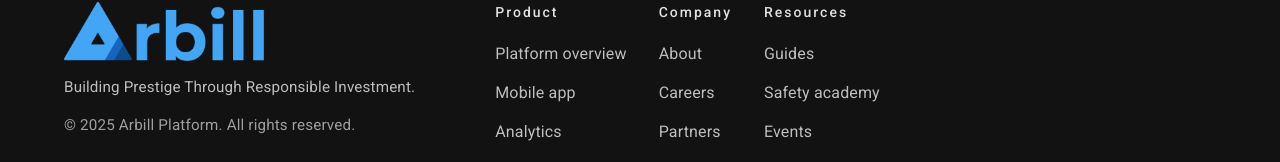
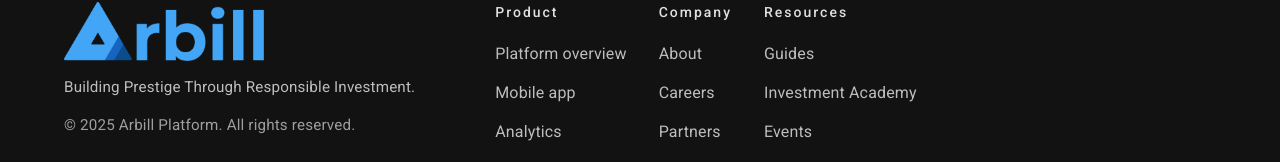
Before and after one commit to arbill-platform/landing-page, a React (Vite) app: page /about in a window 1280 px wide. Shown: the part 3733-3895 px from the top of the page. Built offline with nearby package versions, Linux system fonts and the light colour scheme.

Commit message:
Update version in package.json; modify footer resource link and navbar title for clarity

```diff
--- a/package.json
+++ b/package.json
@@ -1,6 +1,6 @@
 {
   "name": "landing-page",
-  "version": "0.1.0",
+  "version": "0.1.2",
   "private": true,
   "type": "module",
   "scripts": {
--- a/src/components/Footer.jsx
+++ b/src/components/Footer.jsx
@@ -4,7 +4,7 @@ import logo from '../assets/images/logo-full.png';
 const footerLinks = {
   Product: ['Platform overview', 'Mobile app', 'Analytics', 'Compliance'],
   Company: ['About', 'Careers', 'Partners', 'News'],
-  Resources: ['Guides', 'Safety academy', 'Events', 'Support'],
+  Resources: ['Guides', 'Investment Academy', 'Events', 'Support'],
 };
 
 function Footer() {
--- a/src/components/Navbar.jsx
+++ b/src/components/Navbar.jsx
@@ -74,31 +74,6 @@ function Navbar({ items }) {
                 width: 'auto',
               }}
             />
-            {/* <Box
-              component="span"
-              sx={{
-                width: 42,
-                height: 42,
-                borderRadius: 2,
-                bgcolor: 'primary.main',
-                display: 'inline-flex',
-                alignItems: 'center',
-                justifyContent: 'center',
-                color: 'common.white',
-                fontWeight: 700,
-                fontSize: 18,
-              }}
-            >
-              A
-            </Box>
-            <Box>
-              <Typography variant="subtitle2" sx={{ letterSpacing: 3, color: 'text.secondary' }}>
-                ARBILL
-              </Typography>
-              <Typography variant="caption" sx={{ color: 'text.secondary' }}>
-                Safety Intelligence Platform
-              </Typography>
-            </Box> */}
           </Stack>
 
           <Stack
@@ -151,7 +126,7 @@ function Navbar({ items }) {
             <Typography variant="subtitle2" sx={{ letterSpacing: 3, color: 'text.secondary' }}>
               ARBILL
             </Typography>
-            <Typography variant="h5">Safety Intelligence Platform</Typography>
+            <Typography variant="h5">Prestige Investment Platform</Typography>
           </Stack>
           <Divider />
           <List sx={{ flex: 1 }}>
```
